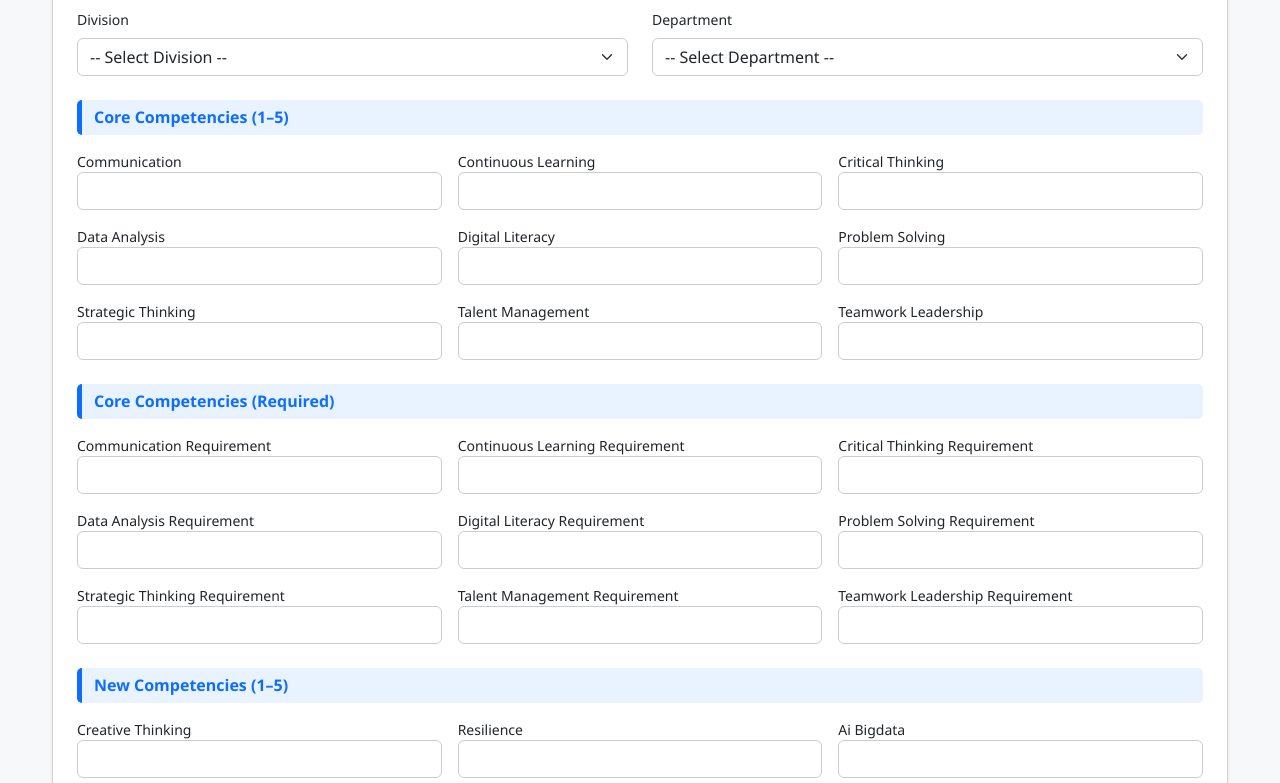
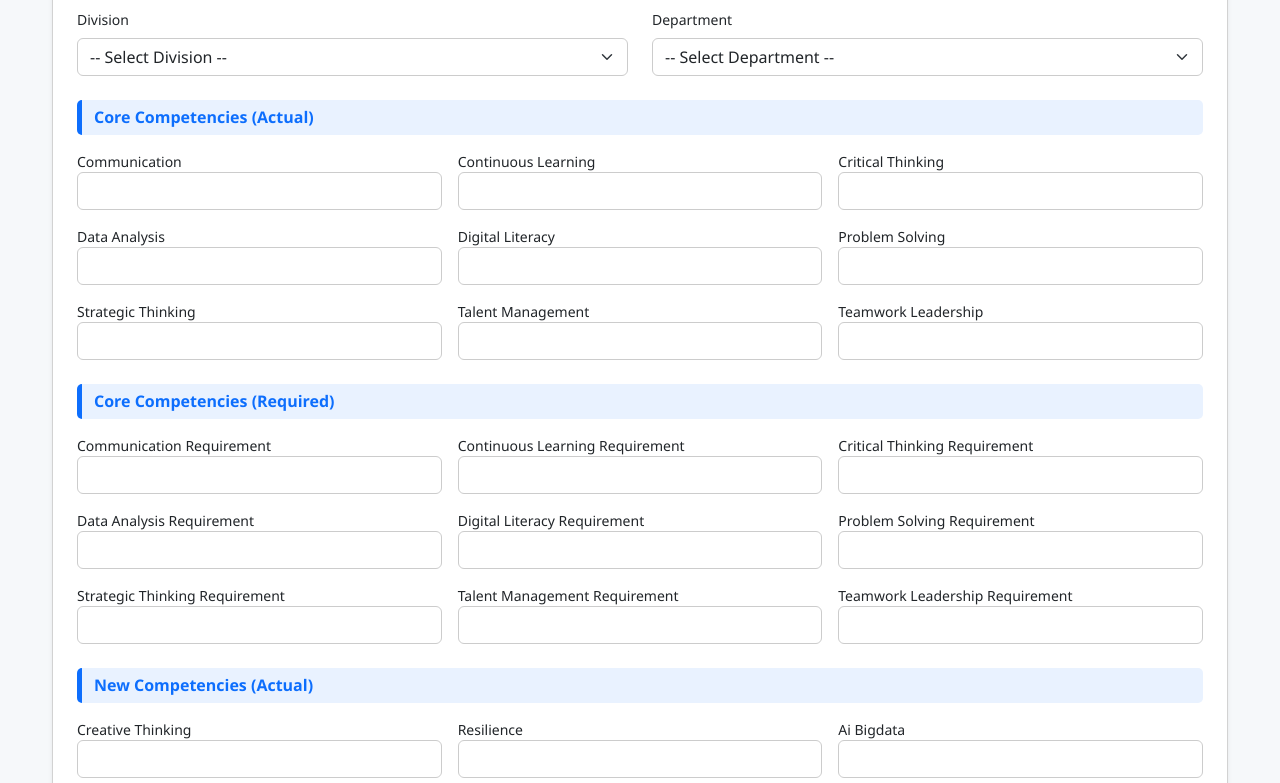
Before and after one commit to OliuOliuHiu/Emp_form_project, a Flask app: page / in a window 1280 px wide. Shown: the part 259-1042 px from the top of the page. Run offline with Flask 3, Linux system fonts and the light colour scheme; some libraries are stand-ins or nearby versions.

Commit message:
change note 1-5

```diff
--- a/static/style.css
+++ b/static/style.css
@@ -115,7 +115,6 @@ input[readonly] {
     margin-bottom: 5px;
   }
 }
-
 /* === Footer === */
 footer {
   text-align: center;
--- a/templates/form.html
+++ b/templates/form.html
@@ -86,7 +86,7 @@
             <select name="division" class="form-select" required>
               <option value="">-- Select Division --</option>
               {% for d in [
-                "BOM 1","BOM 2","Company Secretariat","Product Department",
+                "BOM 1","BOM 2","Company Secretariat","Finance and Advisory Division","Product Department",
                 "Marketing Division","Customer Care Center","Finance Division",
                 "Accounting Division","Risk Management Division","Securities Service Division",
                 "Internal Control Division","Dealing Division","Advisory Division","Research Division",
@@ -117,7 +117,7 @@
         </div>
 
         <!-- === Core Competencies === -->
-        <h5 class="section-header mt-4 mb-3">Core Competencies (1–5)</h5>
+        <h5 class="section-header mt-4 mb-3">Core Competencies (Actual)</h5>
         <div class="row g-3">
           {% for f in ["communication","continuous_learning","critical_thinking","data_analysis","digital_literacy","problem_solving","strategic_thinking","talent_management","teamwork_leadership"] %}
           <div class="col-md-4 {% if 'strategic' in f or 'talent' in f or 'teamwork' in f %}strategic-field{% endif %}">
@@ -141,7 +141,7 @@
         </div>
 
         <!-- === New Competencies === -->
-        <h5 class="section-header mt-4 mb-3">New Competencies (1–5)</h5>
+        <h5 class="section-header mt-4 mb-3">New Competencies (Actual)</h5>
         <div class="row g-3">
           {% for f in ["creative_thinking","resilience","ai_bigdata","analytical_thinking"] %}
           <div class="col-md-4">
```
Also changed, not shown: 1 other file.
